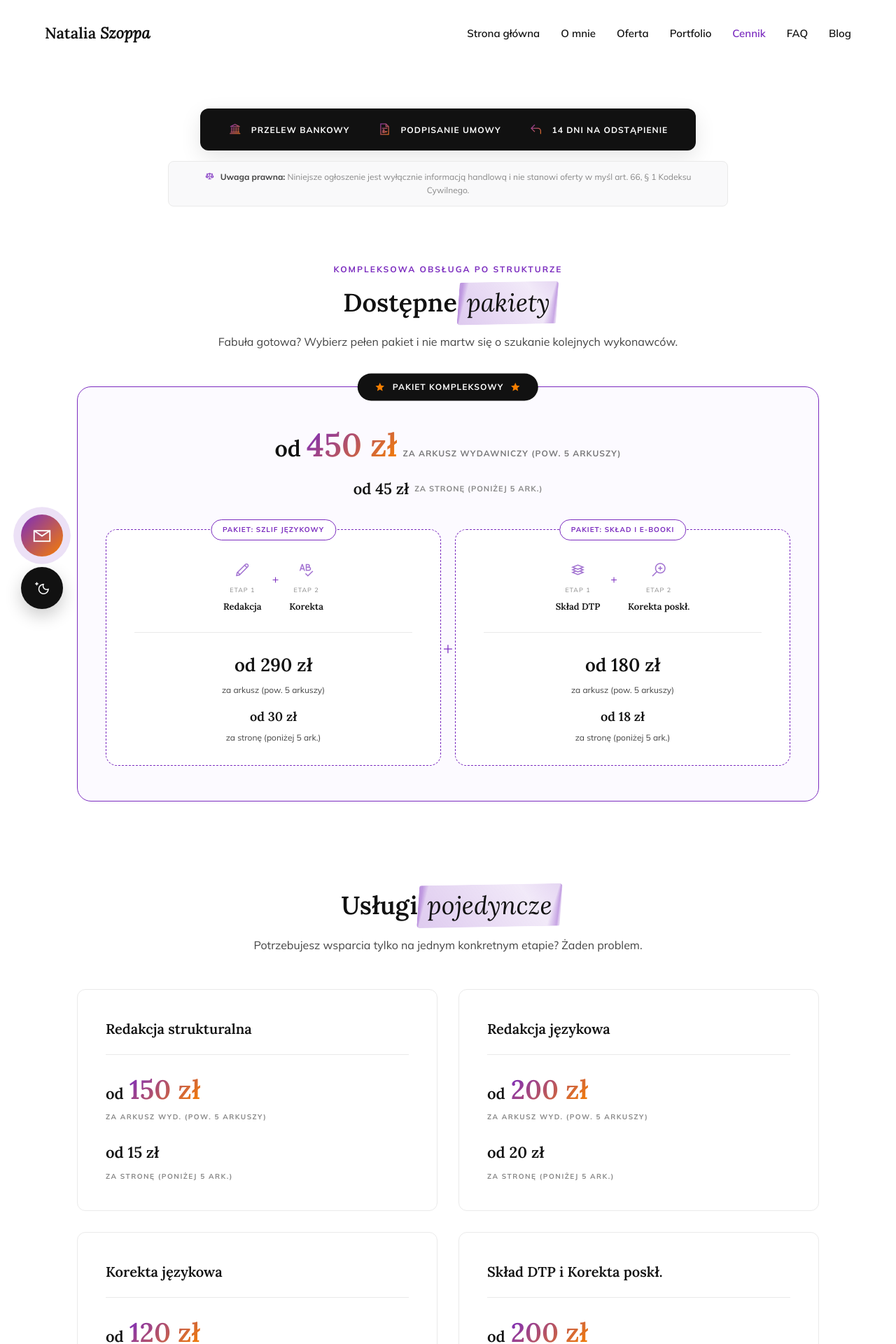
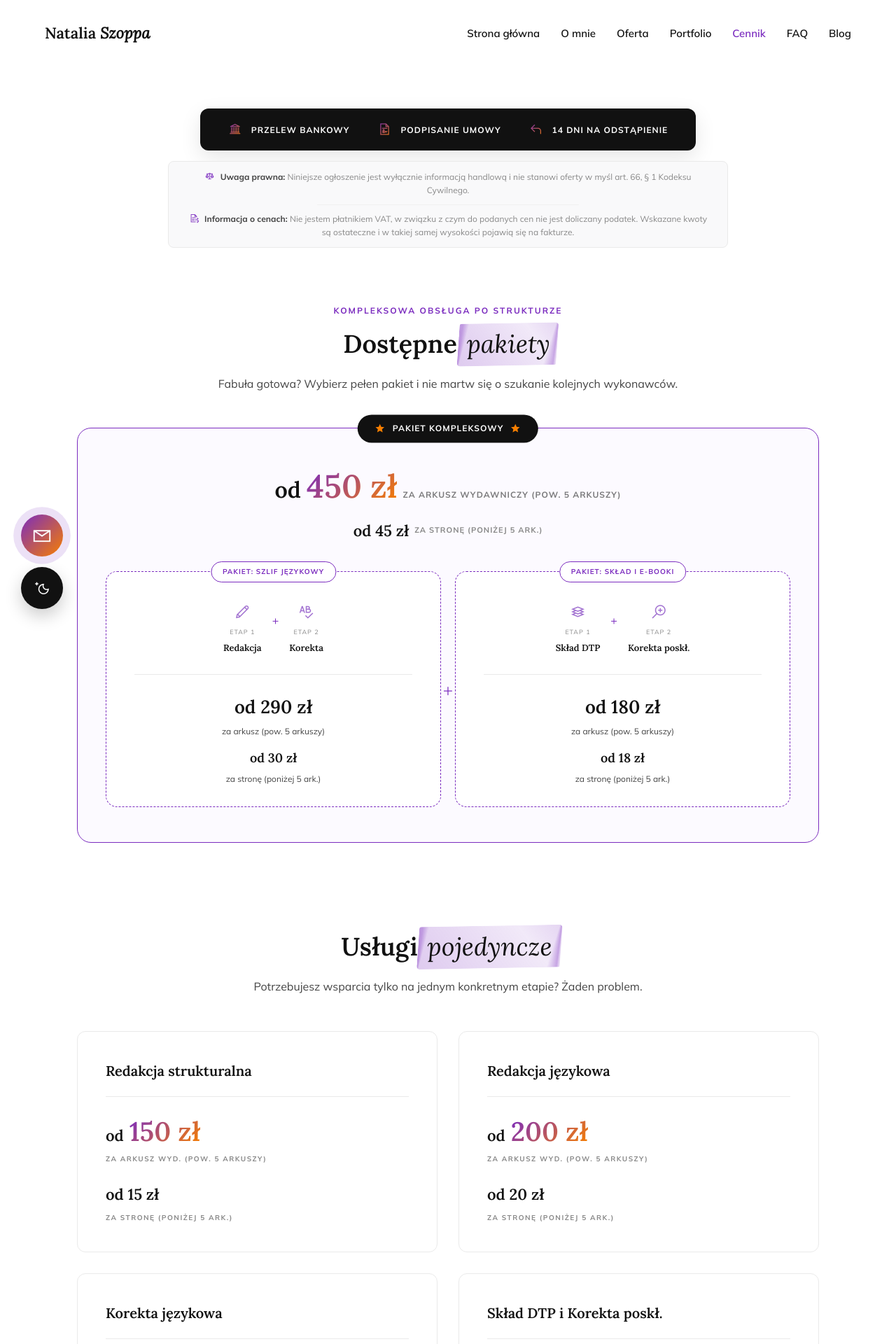
Before and after one commit to Bonnie00726/nataliaszoppa, a Jekyll site: the page built from cennik.html, in a window 1280 px wide. Shown: the top 1920 px of the page at 70% size. Built offline with Jekyll 4.4.1, drawn with Linux system fonts in a browser that asks for light colours.

Commit message:
Update cennik.html

```diff
--- a/cennik.html
+++ b/cennik.html
@@ -48,6 +48,7 @@ title: Cennik
     }
     .legal-note i { color: var(--accent-purple); margin-right: 5px; font-size: 14px;}
     .legal-note strong { color: var(--text-gray); }
+    .legal-note-divider { border: 0; border-top: 1px solid var(--border-color); margin: 10px auto; width: 50%; opacity: 0.5; }
 
     /* KARTA PAKIETU KOMPLEKSOWEGO */
     .complex-package-wrapper {
@@ -272,7 +273,6 @@ title: Cennik
         .package-badge { white-space: normal; text-align: center; width: 90%; }
     }
 
-
     @keyframes pulseGlow {
         0% { box-shadow: 0 0 0 0 rgba(123, 44, 191, 0.5); }
         70% { box-shadow: 0 0 0 15px rgba(123, 44, 191, 0); }
@@ -291,6 +291,7 @@ title: Cennik
         }
     }
 </style>
+
 <div class="container top-info-wrapper">
     <div class="guarantees-bar">
         <span><i class="las la-university"></i> Przelew bankowy</span>
@@ -298,7 +299,13 @@ title: Cennik
         <span><i class="las la-undo"></i> 14 dni na odstąpienie</span>
     </div>
     <div class="legal-note">
-        <i class="las la-balance-scale"></i> <strong>Uwaga prawna:</strong> Niniejsze ogłoszenie jest wyłącznie informacją handlową i nie stanowi oferty w myśl art. 66, § 1 Kodeksu Cywilnego.
+        <div style="margin-bottom: 5px;">
+            <i class="las la-balance-scale"></i> <strong>Uwaga prawna:</strong> Niniejsze ogłoszenie jest wyłącznie informacją handlową i nie stanowi oferty w myśl art. 66, § 1 Kodeksu Cywilnego.
+        </div>
+        <hr class="legal-note-divider">
+        <div>
+            <i class="las la-file-invoice-dollar"></i> <strong>Informacja o cenach:</strong> Nie jestem płatnikiem VAT, w związku z czym do podanych cen nie jest doliczany podatek. Wskazane kwoty są ostateczne i w takiej samej wysokości pojawią się na fakturze.
+        </div>
     </div>
 </div>
 
```
